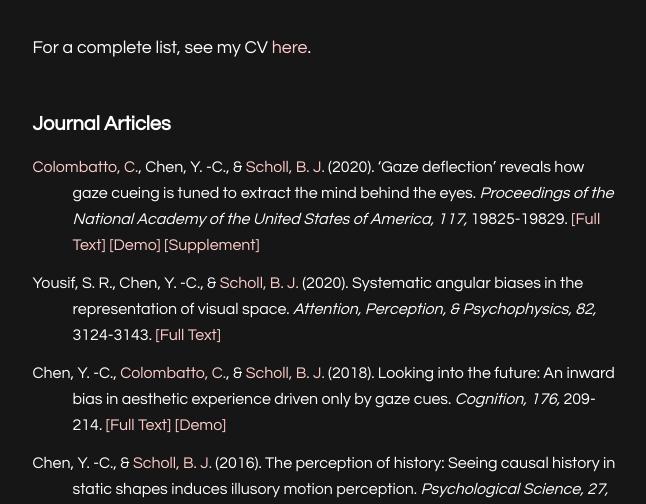
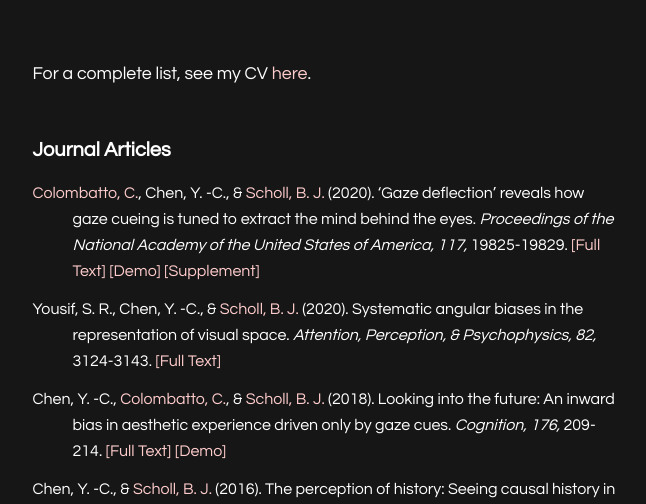
Before and after one commit to Yi-Chia-Chen/my-website, a plain HTML site: page Publications/index.html in a window 1280 px wide. Shown: the part 295-799 px from the top of the page, without its empty margins (315-961 px from the left). Drawn offline with nearby package versions, Linux system fonts and the light colour scheme; some icons are missing.

Commit message:
fix spacing

```diff
--- a/Publications/index.html
+++ b/Publications/index.html
@@ -64,7 +64,7 @@
             </div>
         </nav>
         <main class='text-box'>
-            <p class='english-paragraph'>For a complete list, see my CV <a href='../Files/Chen_CV.pdf' target='_blank'>here</a>.</p>
+            <p class='english-paragraph'><br/>For a complete list, see my CV <a href='../Files/Chen_CV.pdf' target='_blank'>here</a>.</p>
             <p class='section-title'>Journal Articles</p>
             <p class='publications'><a href='https://claracolombatto.com/' target='_blank' rel='noopener noreferrer'>Colombatto, C.</a>, Chen, Y. -C., & <a href='http://perception.yale.edu/Brian/' target='_blank' rel='noopener noreferrer'>Scholl, B. J.</a> (2020). ‘Gaze deflection’ reveals how gaze cueing is tuned to extract the mind behind the eyes. <em>Proceedings of the National Academy of the United States of America, 117,</em> 19825-19829. <a href='../Files/Papers/Colombatto_Chen_Scholl_2020_PNAS_gazeDeflection.pdf' target='_blank'>[Full Text]</a> <a href='http://perception.yale.edu/gaze-deflection/' target='_blank' rel='noopener noreferrer'>[Demo]</a> <a href='../Files/Papers/Colombatto_Chen_Scholl_2020_PNAS_gazeDeflection_suppl.zip'>[Supplement]</a></p>
             <p class='publications'>Yousif, S. R., Chen, Y. -C., & <a href='http://perception.yale.edu/Brian/' target='_blank' rel='noopener noreferrer'>Scholl, B. J.</a> (2020). Systematic angular biases in the representation of visual space. <em>Attention, Perception, & Psychophysics, 82,</em> 3124-3143. <a href='../Files/Papers/Yousif_Chen_Scholl_2020_AP&P_angularBiasesInVisualSpace.pdf' target='_blank'>[Full Text]</a></p>
```
